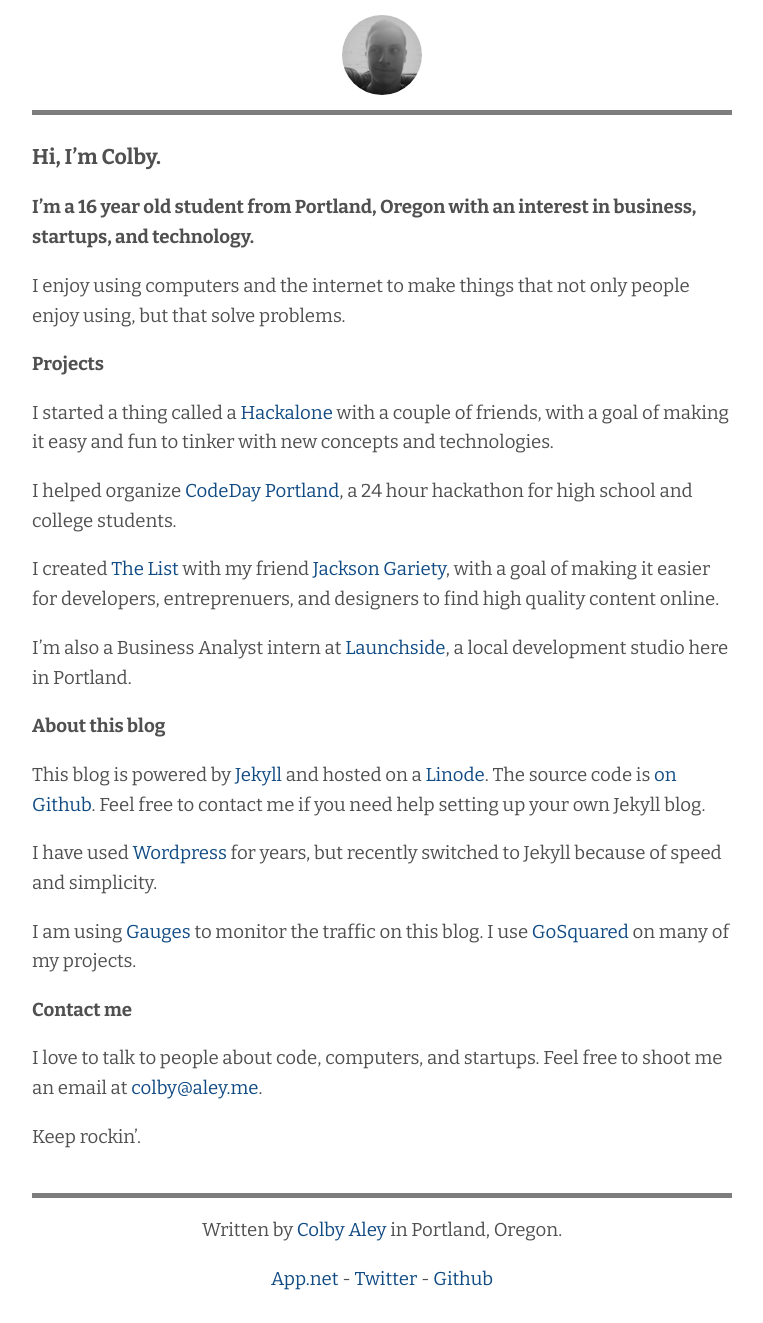
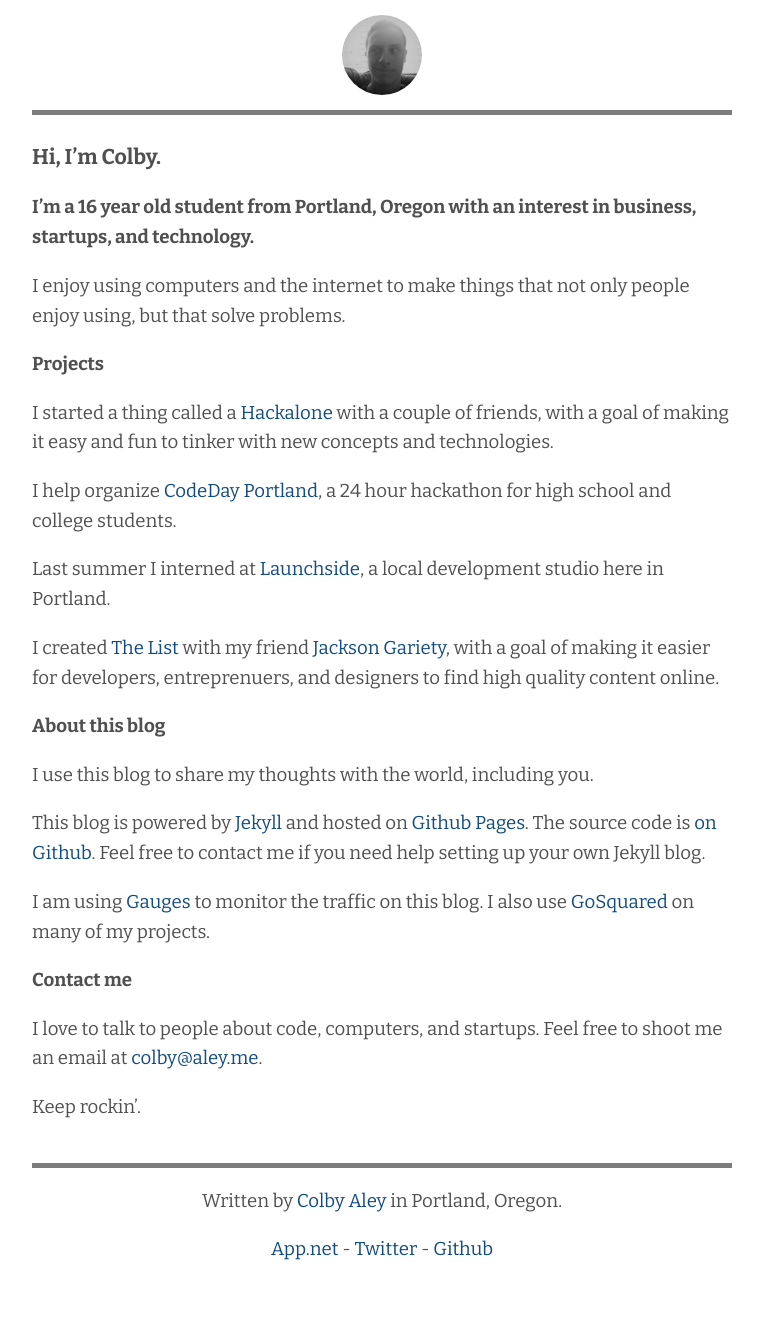
Before and after one commit to cp/old-blog, a Jekyll site: the page built from about.md, in a window 1280 px wide. Shown: the whole page, without its empty margins (258-1021 px from the left). Built offline with Jekyll 4.4.1, drawn with Linux system fonts in a browser that asks for light colours; Markdown is read by kramdown in place of the engine named in the settings; comment, search, counter and statistics services are not loaded; after the commit the page ends 1294 px from its top, so only the background shows below that.

Commit message:
Updates to style.css and about page

```diff
--- a/about.md
+++ b/about.md
@@ -12,19 +12,19 @@ I enjoy using computers and the internet to make things that not only people enj
 
 I started a thing called a [Hackalone](http://hackalone.org) with a couple of friends, with a goal of making it easy and fun to tinker with new concepts and technologies.
 
-I helped organize [CodeDay Portland](http://portland.codeday.org), a 24 hour hackathon for high school and college students.
+I help organize [CodeDay Portland](http://portland.codeday.org), a 24 hour hackathon for high school and college students.
+
+Last summer I interned at [Launchside](http://launchside.com), a local development studio here in Portland.
 
 I created [The List](http://thelist.io) with my friend [Jackson Gariety](http://jacksongariety.com), with a goal of making it easier for developers, entreprenuers, and designers to find high quality content online.
 
-I'm also a Business Analyst intern at [Launchside](http://launchside.com), a local development studio here in Portland.
-
 ###About this blog
 
-This blog is powered by [Jekyll](https://github.com/mojombo/jekyll) and hosted on a [Linode](http://linode.com). The source code is [on Github](https://github.com/ColbyAley/ColbyAley.com). Feel free to contact me if you need help setting up your own Jekyll blog.
+I use this blog to share my thoughts with the world, including you.
 
-I have used [Wordpress](http://wordpress.org) for years, but recently switched to Jekyll because of speed and simplicity.
+This blog is powered by [Jekyll](https://github.com/mojombo/jekyll) and hosted on [Github Pages](https://help.github.com/articles/using-jekyll-with-pages). The source code is [on Github](https://github.com/ColbyAley/ColbyAley.com). Feel free to contact me if you need help setting up your own Jekyll blog.
 
-I am using [Gauges](http://get.gaug.es) to monitor the traffic on this blog. I use [GoSquared](http://gosquared.com) on many of my projects.
+I am using [Gauges](http://get.gaug.es) to monitor the traffic on this blog. I also use [GoSquared](http://gosquared.com) on many of my projects.
 
 ###Contact me
 
--- a/css/style.css
+++ b/css/style.css
@@ -56,6 +56,17 @@ a:hover { color: #7d7d7d; }
 	color: #d7d7d7;
 }
 
+code {
+	background-color: #f9f9f9;
+	border: 1px solid #d4d4d4;
+	color: #444;
+	font-family: Monaco, Courier, monospace;
+	font-size: 13px;
+	margin: 0 0 1.5em;
+	overflow: auto;
+	padding: 0.5em;
+}
+
 #follow-text {
 	border: 2px solid #d4d4d4;
 	padding: 5px;
```
Also changed, not shown: 6 other files.
